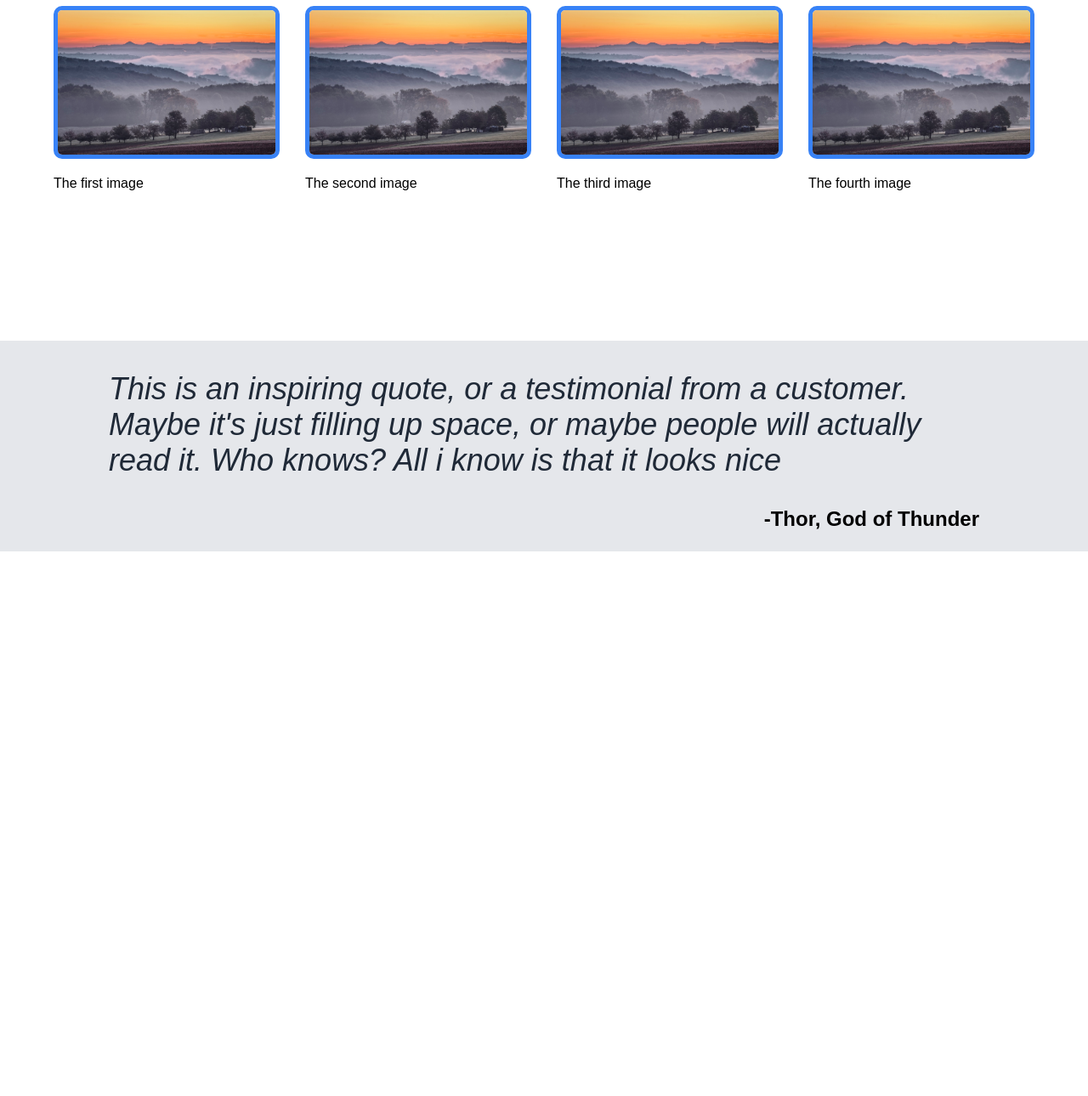
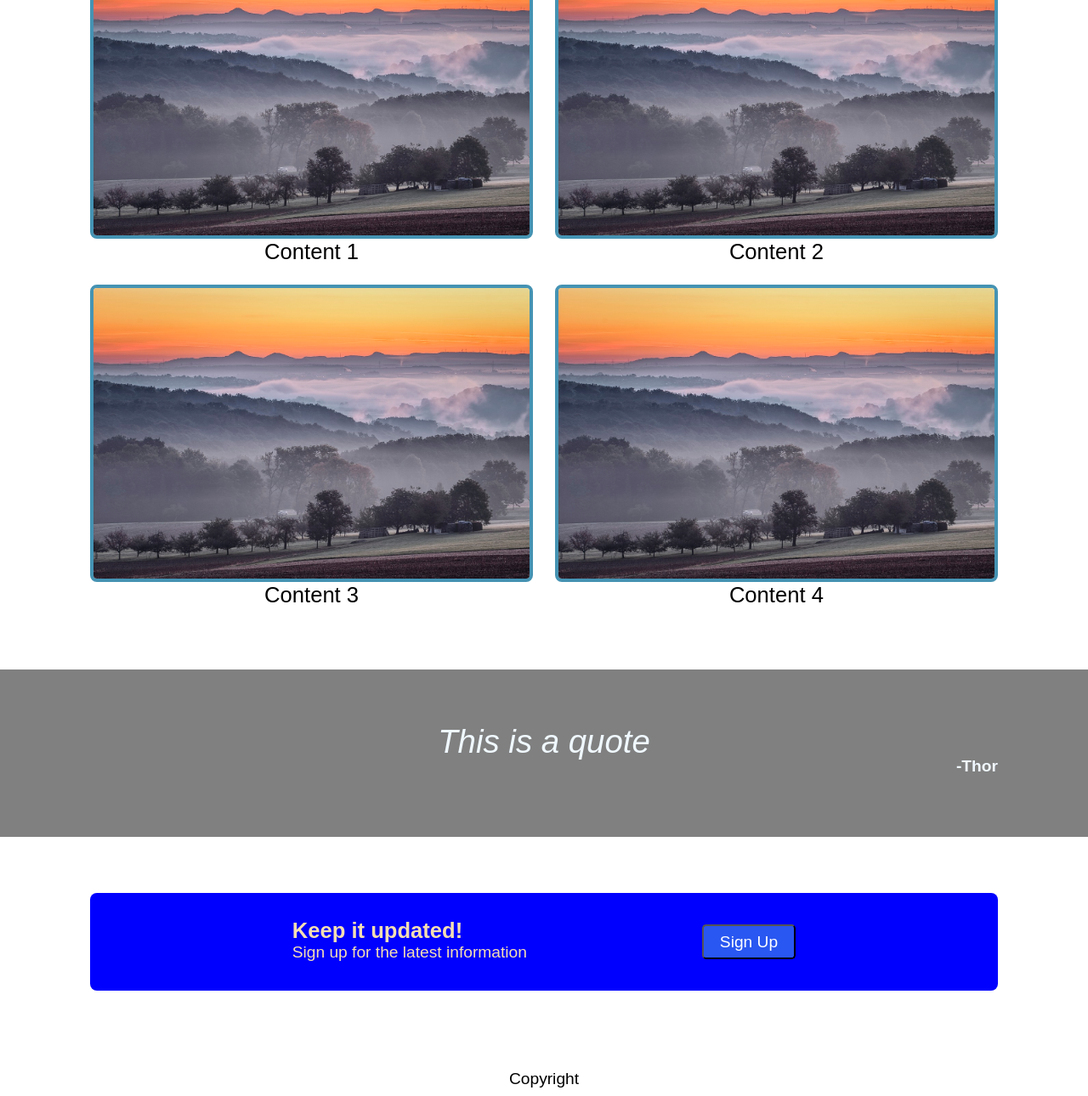
Before and after one commit to na851998/Landing-Page, a plain HTML site: page index.html in a window 1280 px wide. Shown: the part 736-2026 px from the top of the page at 85% size. Before the commit the page ends 1473 px from the top, so only its background shows below. Drawn offline with Linux system fonts and the light colour scheme.

Commit message:
Fix structure and style

```diff
--- a/index.html
+++ b/index.html
@@ -11,79 +11,98 @@
 </head>
 <body>
 
-    <!-- Header -->
-    <div class="header">
+    <header class="blue-section">
+        <inner-column>
+            <div class="navbar">
+                <h1 class="logo">Header Logo</h1>
+                <p class="navbar-link">header link one</p>
+                <p class="navbar-link">header link two</p>
+                <p class="navbar-link">header link three</p>
+            </div>
+        </inner-column>
+    </header>
 
-        <!-- Navigation bar -->
-        <div class="navbar">
-            <h1 class="logo">Header Logo</h1>
-            <p class="link">header link one</p>
-            <p class="link">header link two</p>
-            <p class="link">header link three</p>
-        </div>
+    <main>
+        <section class="blue-section">
+            <inner-column>
 
-        <!-- Main content of header -->
-        <div class="main-content">
+                <div class="welcome">
+                    <div class="welcome-content">
+                        <h1 class="loud-voice">Website.</h1>
 
-            <div class="left-content">
-                <h1 class="header-1">This website is awesome</h1>
-                <p style="color: #f9faf8; font-size: 18px;">
-                    This website has some subtext that goes hear under the main title.
-                    It's a smaller font and the color is lowe contrast.
-                </p>
-                <button class="signup">Sign up</button>
-            </div>
+                        <p class="calm-voice">Here is a paragraph of text</p>
 
-            <div class="right-content">
-                <img src="./images/fog-7482180_1280.jpg" alt="This is a placeholder for an image" width="200px" height="200px">
-            </div>
+                        <a href="https://google.com"><button>Button link</button></a>
+                    </div>
 
-        </div>
+                    <div class="welcome-image">
+                        <img src="./images/fog-7482180_1280.jpg" alt="Scenery">
+                    </div>
+                </div>
 
-    </div>
+            </inner-column>
+        </section>
 
-    <!-- Information -->
-    <div class="information">
+        <section>
+            <inner-column>
+                <div class="product">
+                    <div class="product-header">
+                        <h1 class="medium-voice">Some random information.</h1>
+                    </div>
 
-        <h1>Some random information.</h1>
+                    <div class="product-images">
+                        <div>
+                            <img src="./images/fog-7482180_1280.jpg" alt="">
+                            <p>Content 1</p>
+                        </div>
 
-        <div class="detailed-images">
+                        <div>
+                            <img src="./images/fog-7482180_1280.jpg" alt="">
+                            <p>Content 2</p>
+                        </div>
 
-            <div class="image-1">
-                <img src="./images/fog-7482180_1280.jpg" alt="">
-                <p>The first image</p>
-            </div>
+                        <div>
+                            <img src="./images/fog-7482180_1280.jpg" alt="">
+                            <p>Content 3</p>
+                        </div>
 
-            <div class="image-2">
-                <img src="./images/fog-7482180_1280.jpg" alt="">
-                <p>The second image</p>
-            </div>
+                        <div>
+                            <img src="./images/fog-7482180_1280.jpg" alt="">
+                            <p>Content 4</p>
+                        </div>
+                    </div>
+                </div>
+            </inner-column>
+        </section>
 
-            <div class="image-3">
-                <img src="./images/fog-7482180_1280.jpg" alt="">
-                <p>The third image</p>
-            </div>
+        <section class="gray-section">
+            <inner-column>
+                <p class="quote-content">This is a quote</p>
+                <p class="quote-author">-Thor</p>
+            </inner-column>
+        </section>
 
-            <div class="image-4">
-                <img src="./images/fog-7482180_1280.jpg" alt="">
-                <p>The fourth image</p>
-            </div>
+        <section>
+            <inner-column>
+                <div class="call-to-action">
+                    <div>
+                        <p class="medium-voice">Keep it updated!</p>
+                        <p class="calm-voice">Sign up for the latest information</p>
+                    </div>
 
-        </div>
+                    <div>
+                        <a href="https://google.com"><button>Sign Up</button></a>
+                    </div>
+                </div>
+            </inner-column>
+        </section>
+    </main>
 
-    </div>
-
-    <!-- Quote -->
-    <div class="quote">
-        <p class="quote-content">
-            This is an inspiring quote, or a testimonial from a customer.
-            Maybe it's just filling up space, or maybe people will actually read it.
-            Who knows? All i know is that it looks nice
-        </p>
-        <p class="quote-author">
-            <strong>-Thor, God of Thunder</strong>
-        </p>
-    </div>
+    <footer>
+        <inner-column>
+            <p class="calm-voice" style="text-align: center;">Copyright</p>
+        </inner-column>
+    </footer>
 
 </body>
 </html>
--- /dev/null
+++ b/meyer-reset.css
@@ -0,0 +1,48 @@
+/* http://meyerweb.com/eric/tools/css/reset/
+   v2.0 | 20110126
+   License: none (public domain)
+*/
+
+html, body, div, span, applet, object, iframe,
+h1, h2, h3, h4, h5, h6, p, blockquote, pre,
+a, abbr, acronym, address, big, cite, code,
+del, dfn, em, img, ins, kbd, q, s, samp,
+small, strike, strong, sub, sup, tt, var,
+b, u, i, center,
+dl, dt, dd, ol, ul, li,
+fieldset, form, label, legend,
+table, caption, tbody, tfoot, thead, tr, th, td,
+article, aside, canvas, details, embed,
+figure, figcaption, footer, header, hgroup,
+menu, nav, output, ruby, section, summary,
+time, mark, audio, video {
+	margin: 0;
+	padding: 0;
+	border: 0;
+	font-size: 100%;
+	font: inherit;
+	vertical-align: baseline;
+}
+/* HTML5 display-role reset for older browsers */
+article, aside, details, figcaption, figure,
+footer, header, hgroup, menu, nav, section {
+	display: block;
+}
+body {
+	line-height: 1;
+}
+ol, ul {
+	list-style: none;
+}
+blockquote, q {
+	quotes: none;
+}
+blockquote:before, blockquote:after,
+q:before, q:after {
+	content: '';
+	content: none;
+}
+table {
+	border-collapse: collapse;
+	border-spacing: 0;
+}
--- a/style.css
+++ b/style.css
@@ -1,128 +1,184 @@
+@import 'meyer-reset.css';
+
+/* SETUP */
+* {
+    box-sizing: border-box;
+    font-family: 'Robot', sans-serif;
+}
+
+img {
+    width: 100%;
+    height: auto;
+    border-radius: 0.5rem;
+    border: 4px solid rgb(69, 147, 179);
+}
+
+section {
+    padding-top: 3rem;
+    padding-bottom: 3rem;
+}
+
+/* DEV */
+/* body * {
+    border: 1px solid blue;
+    padding: 2px;
+} */
+
+/* STRUCTURE */
 body {
-    font-family: "Robot", sans-serif;
     display: flex;
     flex-direction: column;
-    align-items: center;
+    min-height: 100vh;
 }
 
-/* -------- */
-/* Header */
-/* -------- */
-.header {
-    background-color: #1f2937;
-    display: flex;
-    flex-direction: column;
-    align-items: center;
-    width: 100vw;
-    gap: 100px;
-    margin-bottom: 5rem;
+main {
+    flex-grow: 1;
 }
 
-.header > div {
-    width: 80vw;
+inner-column {
+    display: block;
+    padding: 10px;
+    width: 85%;
+    margin-right: auto;
+    margin-left: auto;
+    margin-top: 1vh;
+    margin-bottom: 2vh;
 }
 
+/* TYPOGRAPHY */
+.loud-voice {
+    font-size: 4vw;
+    font-weight: 700;
+    line-height: 1;
+}
+
+.calm-voice {
+    font-size: 1.5vw;
+    line-height: 1.3;
+}
+
+.medium-voice {
+    font-size: 2vw;
+    line-height: 1;
+    font-weight: bold;
+}
+
+/* SETTINGS */
+.blue-section {
+    background-color: rgb(45, 37, 112);
+    color: white;
+}
+
+.gray-section {
+    background-color: gray;
+}
+
+/* COMPONENTS */
+a > button {
+    background-color: rgb(41, 87, 241);
+    color: white;
+    font-size: 1.5vw;
+    padding: 0.4em 1em;
+    border-radius: 0.3rem;
+}
+
+/* MODULES */
 /* Navigation bar */
 .navbar {
     display: flex;
     align-items: center;
-    gap: 20px;
+    gap: 1.5rem;
 }
+
 .logo {
     margin-right: auto;
-    color: #F9FAF8;
-    font-size: 24px;
-}
-.link {
-    color: #E5E7EB;
-    font-size: 18px;
+    font-size: 1.5vw;
 }
 
-/* Main content of header  */
-.main-content {
-    display: flex;
-    margin-bottom: 5rem;
-    gap: 20px;
+.navbar-link {
+    font-size: 1.5vw;
 }
 
-.left-content {
-    flex: 1;
+/* Welcome */
+.welcome {
+    display: flex;
+    flex-direction: column;
+    gap: 1rem;
 }
 
-.header-1 {
-    font-size: 48px;
-    color: #F9FAF8;
-    font-weight: 900;
+.welcome-content {
+    display: flex;
+    flex-direction: column;
+    gap: 1rem;
+}
+@media (min-width: 700px) {
+    .welcome {
+        flex-direction: row;
+    }
+
+    .welcome-content {
+        flex: 1;
+    }
+
+    .welcome-image {
+        flex: 1;
+    }
 }
 
-.right-content {
-    flex: 1;
+/* Product */
+.product {
     display: flex;
-    justify-content: flex-end;
-    align-items: center;
+    flex-direction: column;
+    gap: 1rem;
 }
 
-.right-content img {
-    max-width: 100%;
-    width: auto;
-    height: auto;
+.product-header {
+    font-size: 2vw;
+    text-align: center;
 }
 
-.signup {
-    padding: 10px 30px;
-    font-size: 18px;
-    border-radius: 10px;
-    background-color: #3882F6;
-    color: #F9FAF8;
-    font-weight: bold;
+.product-images {
+    display: flex;
+    flex-direction: row;
+    justify-content: space-evenly;
+    gap: 2vw;
+    flex-wrap: wrap;
 }
 
-/* Main information */
-.information {
-    display: flex;
-    flex-direction: column;
-    align-items: center;
-    width: 100vw;
-    margin-bottom: 5rem;
+.product-images p {
+    font-size: 2vw;
+    text-align: center;
 }
 
-.detailed-images {
-    display: flex;
-    gap: 30px;
+@media (min-width: 700px) {
+    .product-images > div {
+        flex: 1;
+        min-width: 350px;
+    }
 }
 
-.detailed-images img {
-    max-width: 20vw;
-    width: auto;
-    height: auto;
-    border-radius: 10px;
-    border: 5px solid #3882F6;
-}
-
-/* Quote */
-.quote {
-    background-color: #E5E7EB;
-    display: flex;
-    flex-direction: column;
-    align-items: center;
-    justify-content: center;
-    width: 100vw;
-    margin: 5rem;
-}
-
-.quote > p {
-    width: 80vw;
-}
-
+/* Quotes */
 .quote-content {
-    font-size: 36px;
+    font-size: 3vw;
     font-style: italic;
-    color: #1f2937;
-    margin-bottom: 10px;
+    color: aliceblue;
+    text-align: center;
 }
 
 .quote-author {
     text-align: right;
-    font-size: 24px;
+    font-size: 1.5vw;
     font-weight: bold;
+    color: aliceblue;
 }
+
+/* Call to action */
+.call-to-action {
+    display: flex;
+    justify-content: space-evenly;
+    color: wheat;
+    background-color: blue;
+    border-radius: 0.5rem;
+    padding: 2rem;
+    align-items: center;
+}
```
